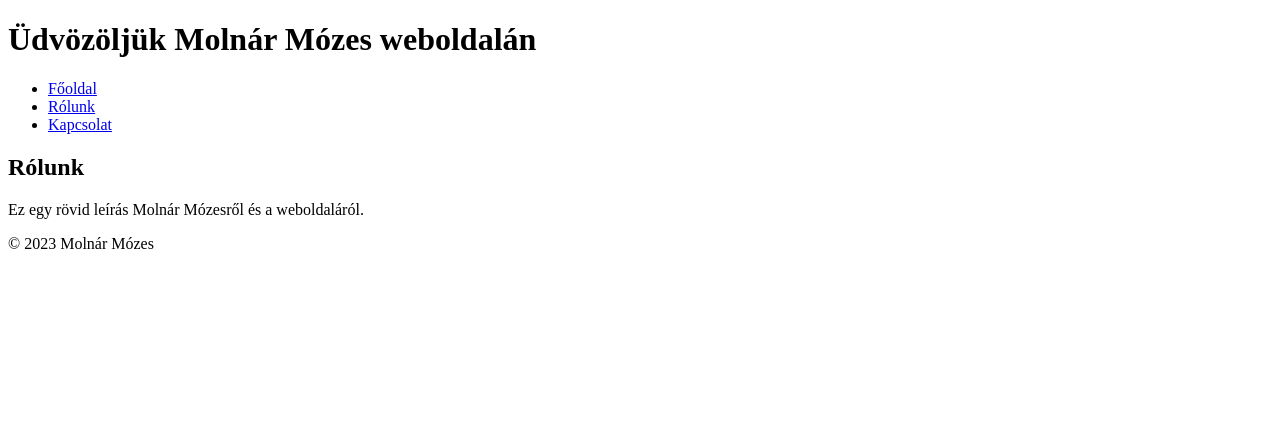
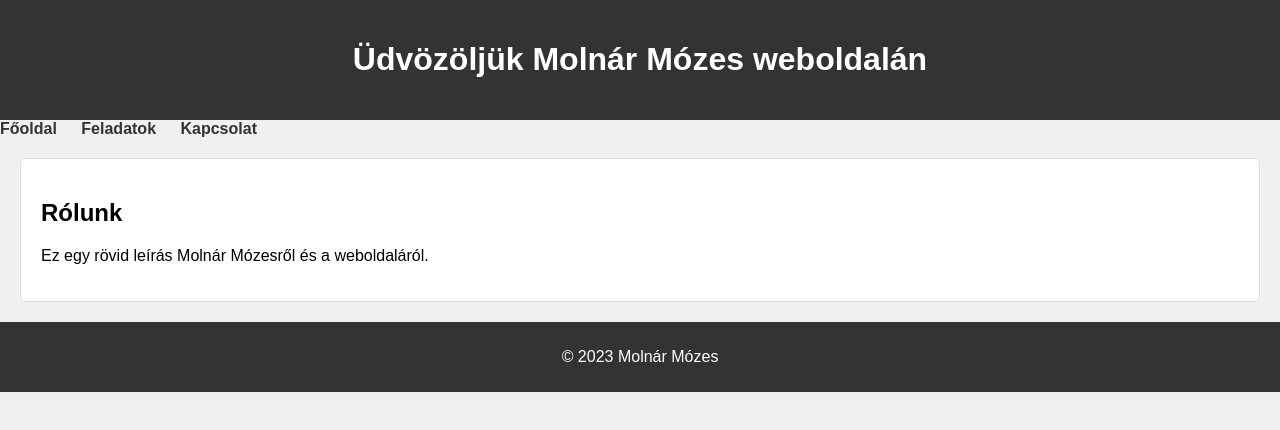
Before and after one commit to mozes17/domain, a plain HTML site: page index.html in a window 1280 px wide. Drawn offline with Linux system fonts and the light colour scheme.

Commit message:
Update index.html

```diff
--- a/index.html
+++ b/index.html
@@ -11,8 +11,9 @@
     </header>
     <nav>
         <ul>
+            <link rel="stylesheet" type="text/css" href="style.css">
             <li><a href="#">Főoldal</a></li>
-            <li><a href="#">Rólunk</a></li>
+            <li><a href="#">Feladatok</a></li>
             <li><a href="#">Kapcsolat</a></li>
         </ul>
     </nav>
```
